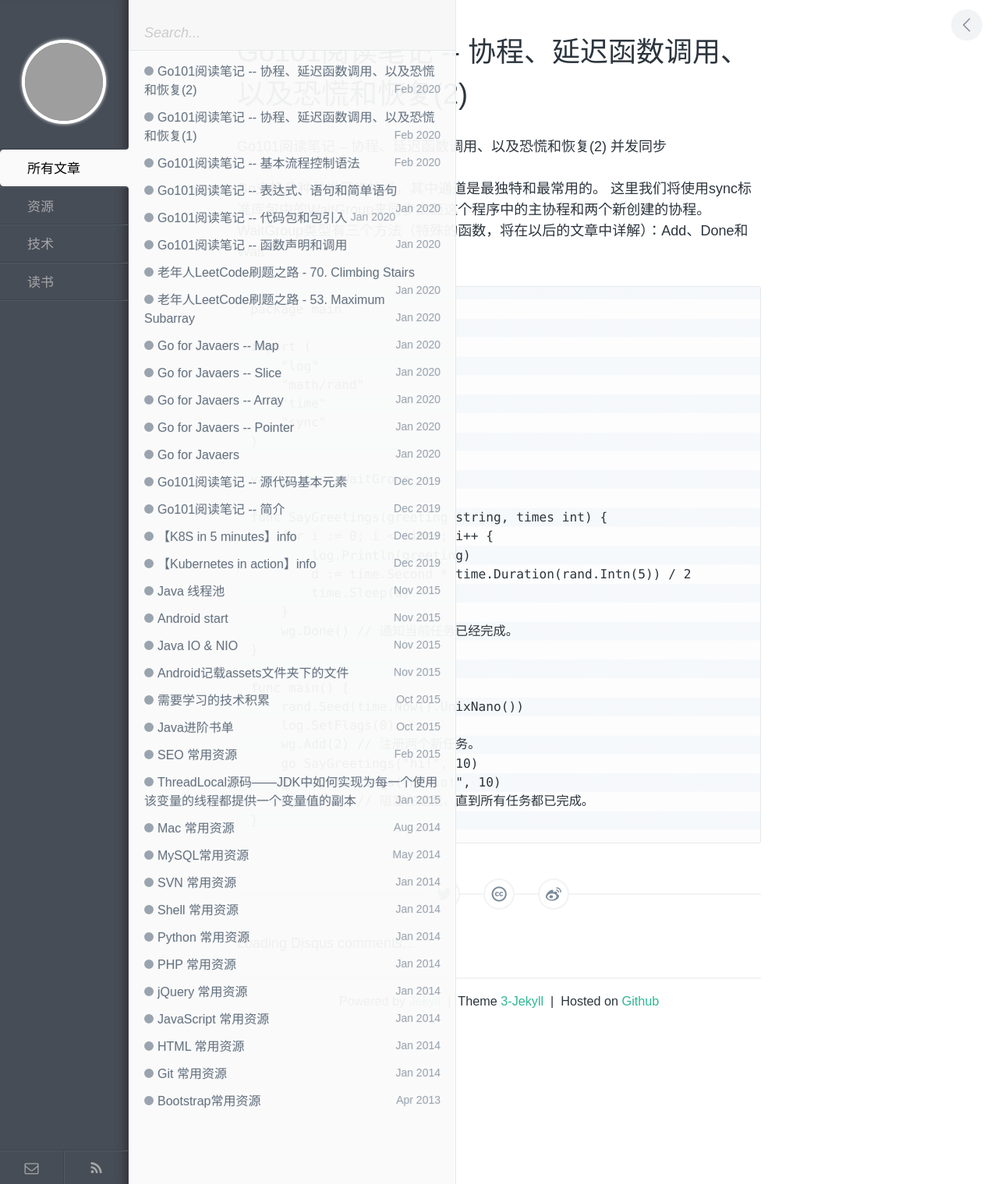
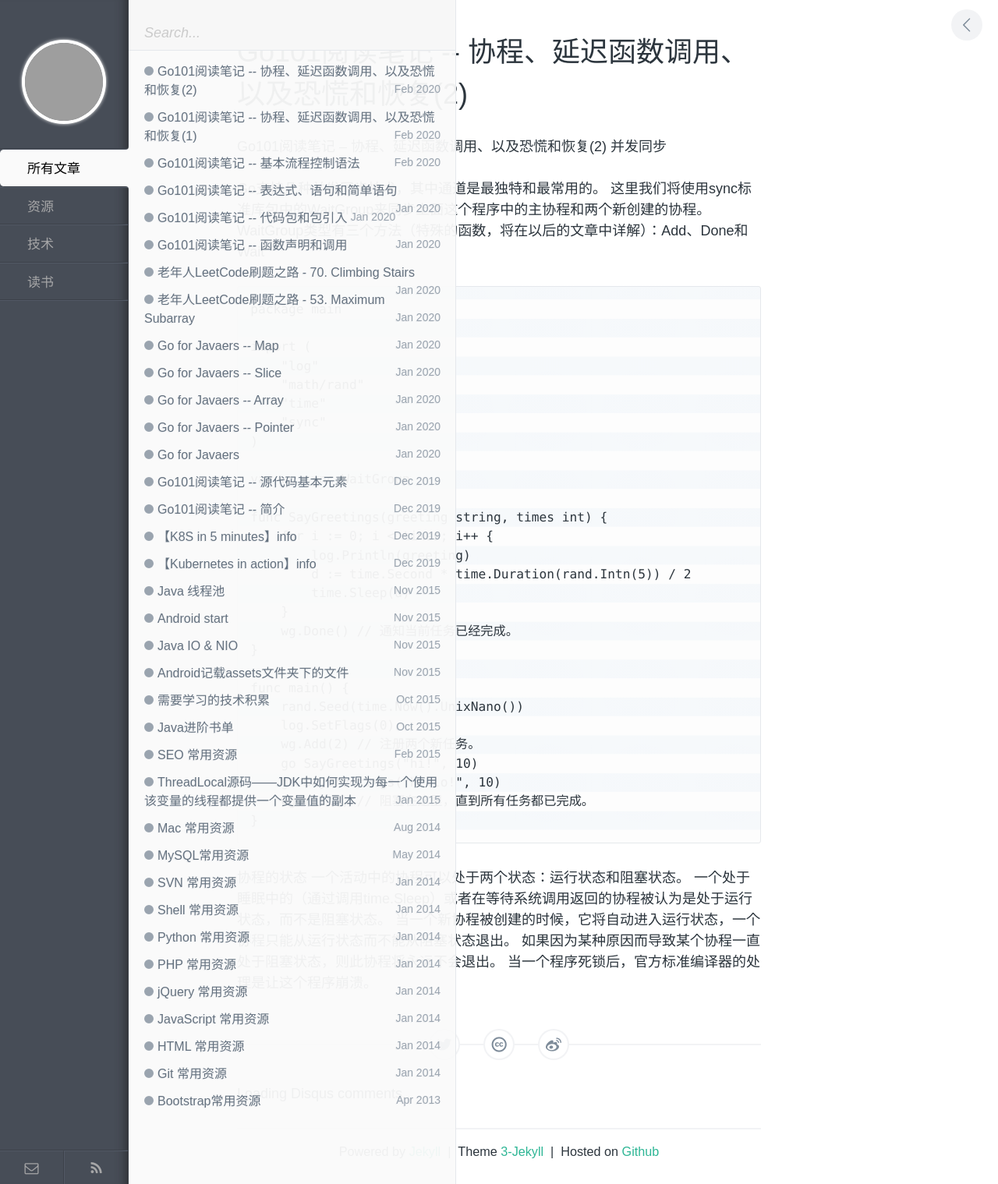
Before and after one commit to Arther-X/Arther-X.github.io, a Jekyll site: the page built from _posts/book/2020-02-08-go-101-concurrency-synchronization.md, in a window 1280 px wide. Shown: the whole page at 78% size. Built offline with Jekyll 4.4.1, drawn with Linux system fonts in a browser that asks for light colours; comment, search, counter and statistics services are not loaded; grey boxes are pictures that could not be loaded.

Commit message:
[BLOG][UPDATE][ArtherX] go101 concurrency synchronization

````diff
--- a/_posts/book/2020-02-08-go-101-concurrency-synchronization.md
+++ b/_posts/book/2020-02-08-go-101-concurrency-synchronization.md
@@ -40,3 +40,9 @@ func main() {
 	wg.Wait() // 阻塞在这里，直到所有任务都已完成。
 }
 ```
+
+协程的状态
+一个活动中的协程可以处于两个状态：运行状态和阻塞状态。
+一个处于睡眠中的（通过调用time.Sleep）或者在等待系统调用返回的协程被认为是处于运行状态，而不是阻塞状态。
+当一个新协程被创建的时候，它将自动进入运行状态，一个协程只能从运行状态而不能从阻塞状态退出。 如果因为某种原因而导致某个协程一直处于阻塞状态，则此协程将永远不会退出。
+当一个程序死锁后，官方标准编译器的处理是让这个程序崩溃。
````
